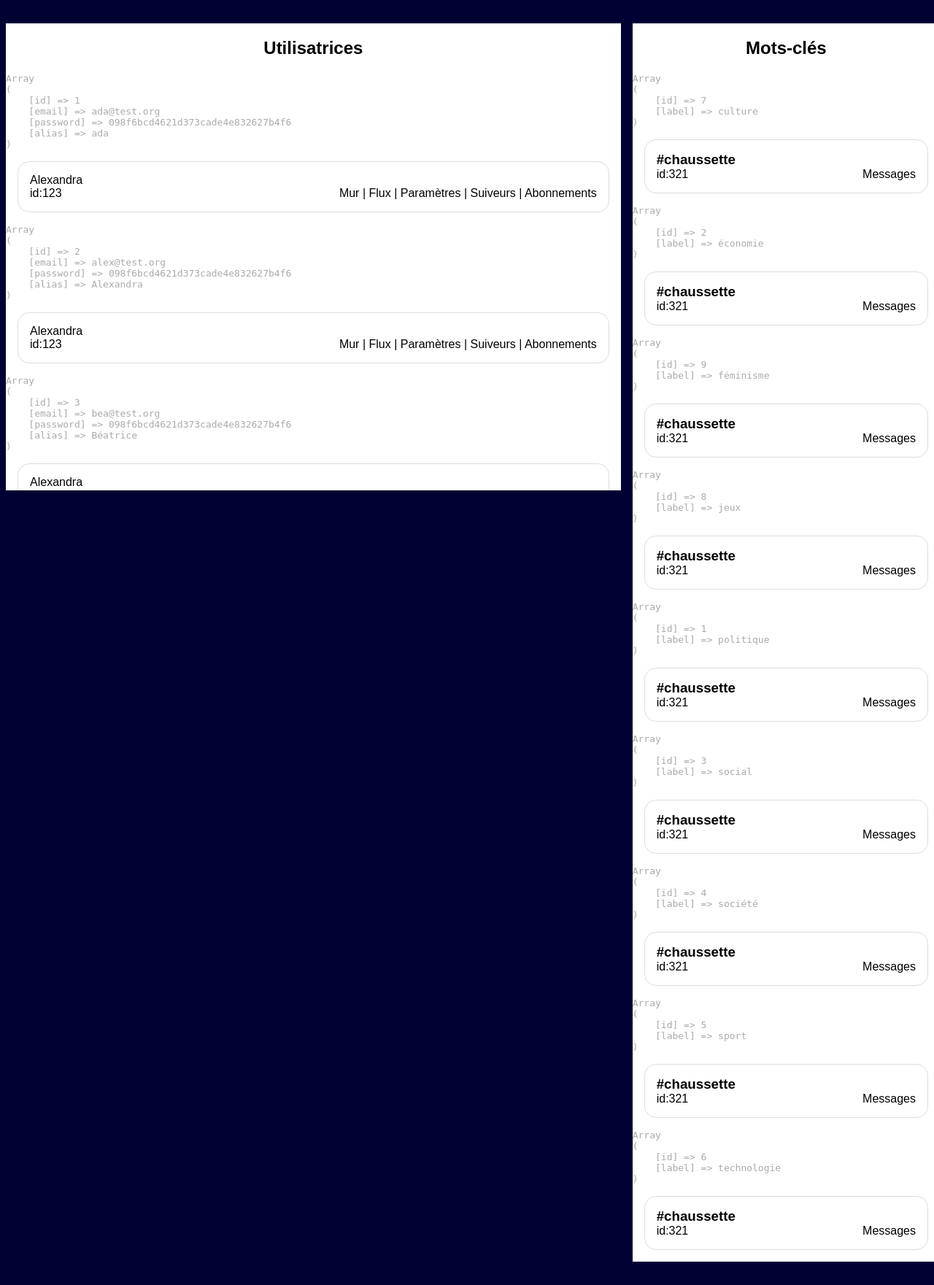
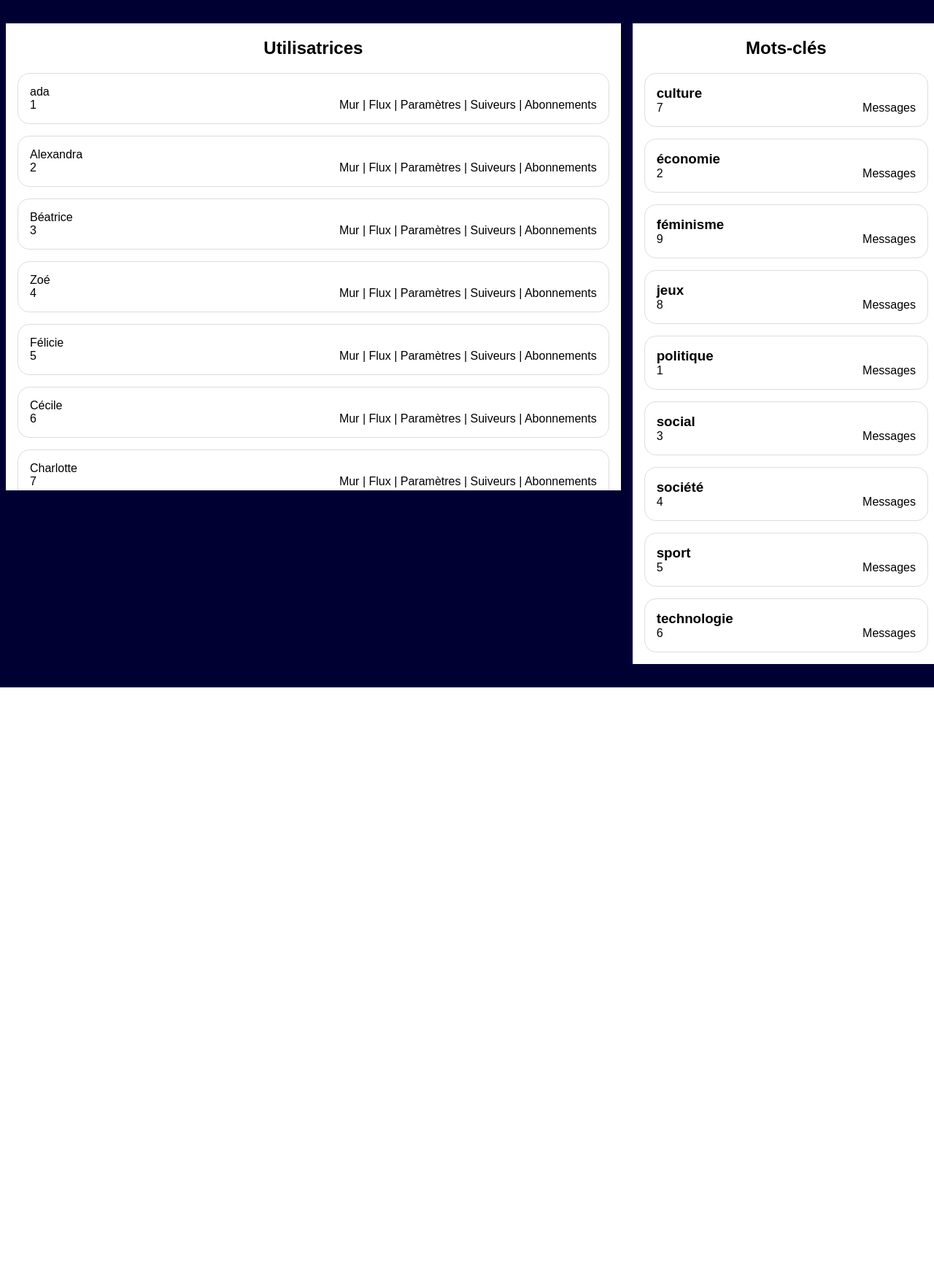
Before and after one commit to adatechschool/projet-collectif---reseau-social-php-la-shym-team, a PHP site: page /admin.php in a window 1280 px wide. Shown: the part 90-1851 px from the top of the page at 73% size. After the commit the page ends 1032 px from the top, so only its background shows below. Run offline with PHP 8.4, Linux system fonts and the light colour scheme; data comes from the database, SQL or seed files in the repository.

Commit message:
added tags and changed users

```diff
--- a/resoc_n1/resoc_n1/admin.php
+++ b/resoc_n1/resoc_n1/admin.php
@@ -61,15 +61,15 @@
 
                 /*
                  * Etape 3 : @todo : Afficher les mots clés en s'inspirant de ce qui a été fait dans news.php
-                 * Attention à en pas oublier de modifier tag_id=321 avec l'id du mot dans le lien
+                 * Attention à ne pas oublier de modifier tag_id=321 avec l'id du mot dans le lien
                  */
                 while ($tag = $lesInformations->fetch_assoc())
                 {
-                    echo "<pre>" . print_r($tag, 1) . "</pre>";
+                    //echo "<pre>" . print_r($tag, 1) . "</pre>";
                     ?>
                     <article>
-                        <h3>#chaussette</h3>
-                        <p>id:321</p>
+                        <h3><?php echo $tag['label'] ?></h3>
+                        <p><?php echo $tag['id'] ?></p>
                         <nav>
                             <a href="tags.php?tag_id=321">Messages</a>
                         </nav>
@@ -99,11 +99,11 @@
                  */
                 while ($tag = $lesInformations->fetch_assoc())
                 {
-                    echo "<pre>" . print_r($tag, 1) . "</pre>";
+                    //echo "<pre>" . print_r($tag, 1) . "</pre>";
                     ?>
                     <article>
-                        <h3>Alexandra</h3>
-                        <p>id:123</p>
+                        <h3><?php echo $tag['alias'] ?></h3>
+                        <p><?php echo $tag['id'] ?></p>
                         <nav>
                             <a href="wall.php?user_id=123">Mur</a>
                             | <a href="feed.php?user_id=123">Flux</a>
```
